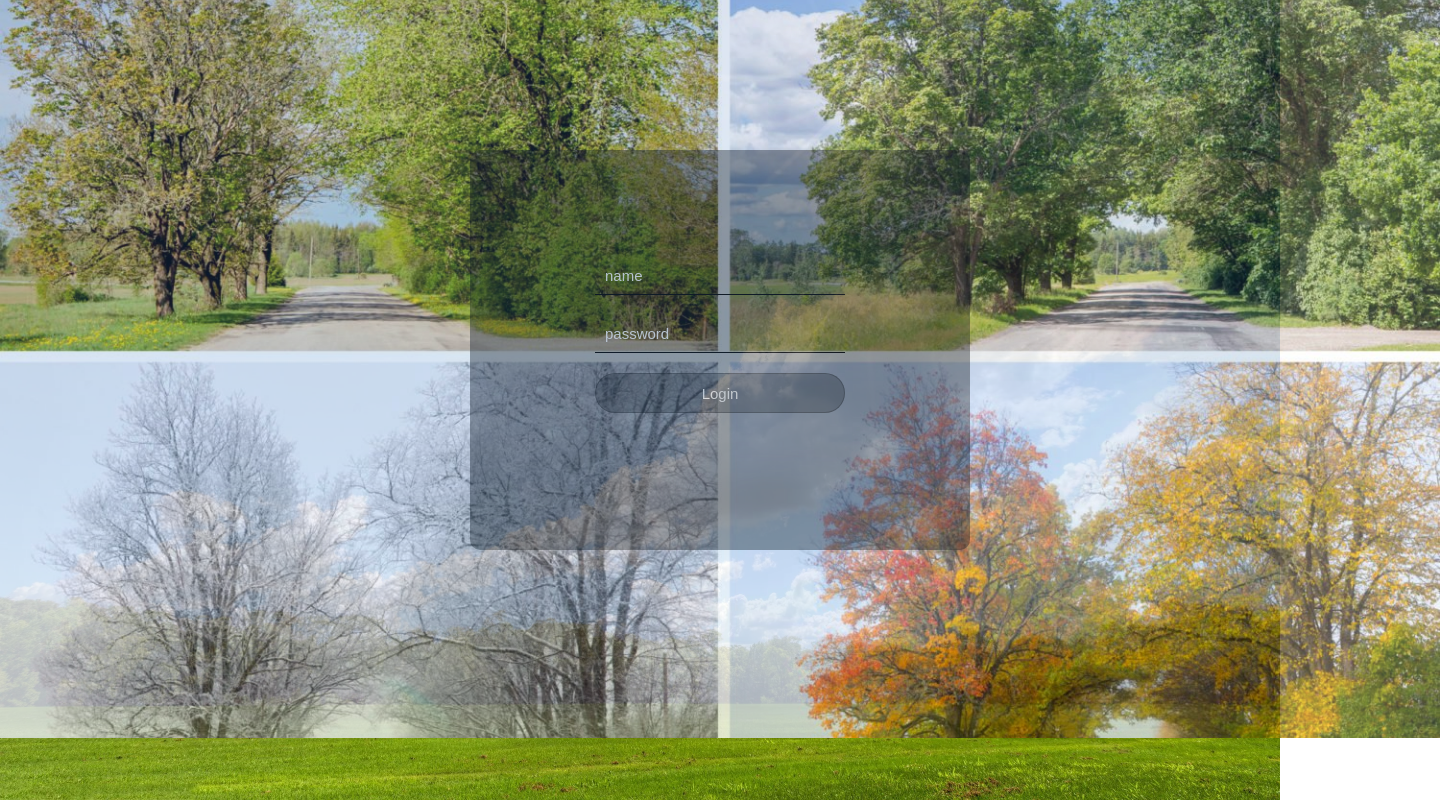
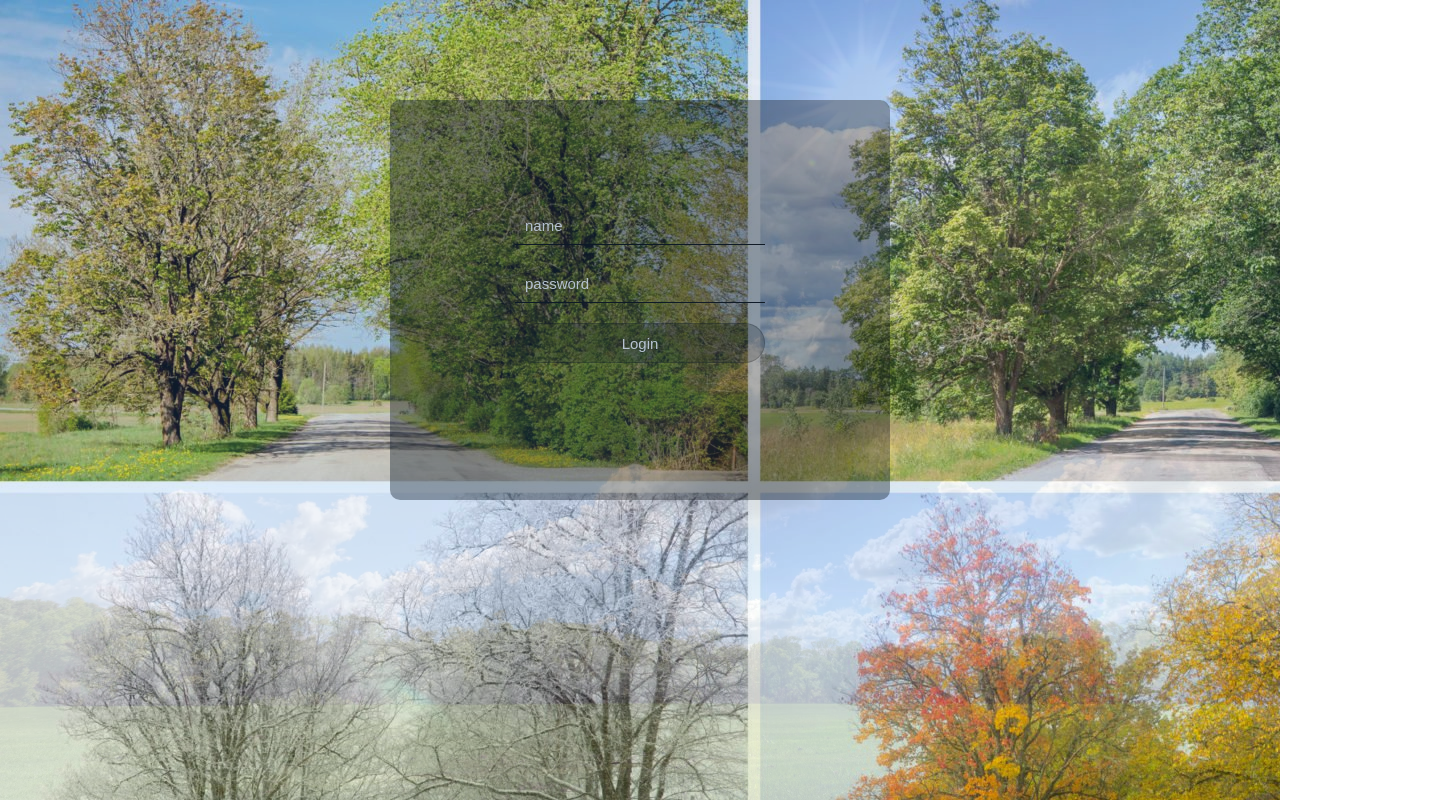
Before and after one commit to UfukAldanmaz/kodluyoruz-graduation-project-react-weather-app, a React (Create React App) app: page /#/login in a window 1280 px wide. Shown: the whole page, 1440 px wide, since content can reach past the window. Built offline with nearby package versions, Linux system fonts and the light colour scheme.

Commit message:
Update main.scss

```diff
--- a/src/styles/main.scss
+++ b/src/styles/main.scss
@@ -16,7 +16,7 @@ body {
     background-size: cover;
 }
 
-@media only screen and (max-width: 900px) {
+@media only screen and (max-width: 1024px) {
     body {
         width: max-content;
         padding-left: 50px;
@@ -27,13 +27,22 @@ body {
 
 .login-background {
     background: url(../assets/images/weather-login.png);
-    background-size: cover;
-    background-position: center;
-    height: 738px;
-    width: 1440px;
-    padding: 50px;
+    min-height: 100%;
+    min-width: 1024px;
+    width: 100%;
+    height: auto;
+    position: fixed;
+    top: 0;
+    left: 0;
     opacity: 0.8;
 
+}
+
+@media screen and (max-width: 1024px) {
+    .login-background {
+        left: 50%;
+        margin-left: -512px;
+    }
 }
 
 .container {
```
